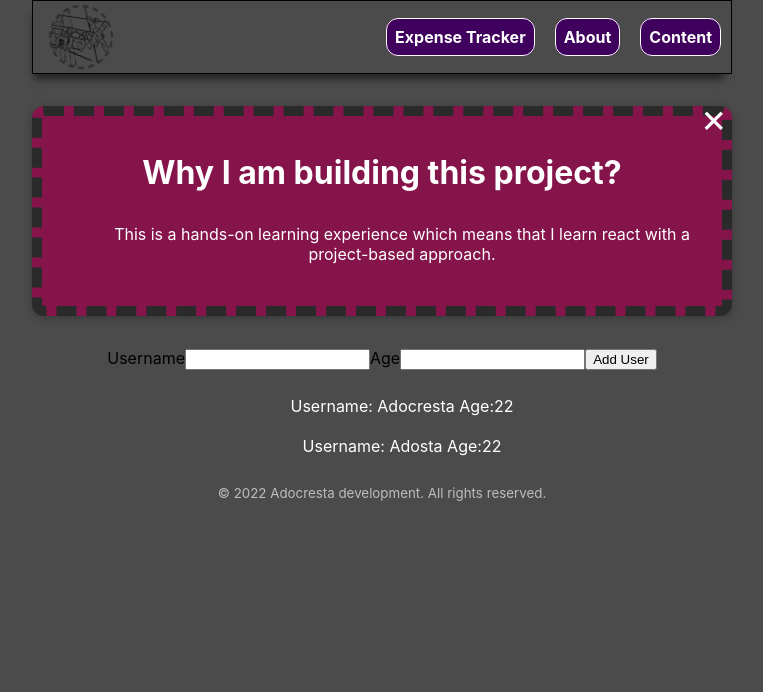
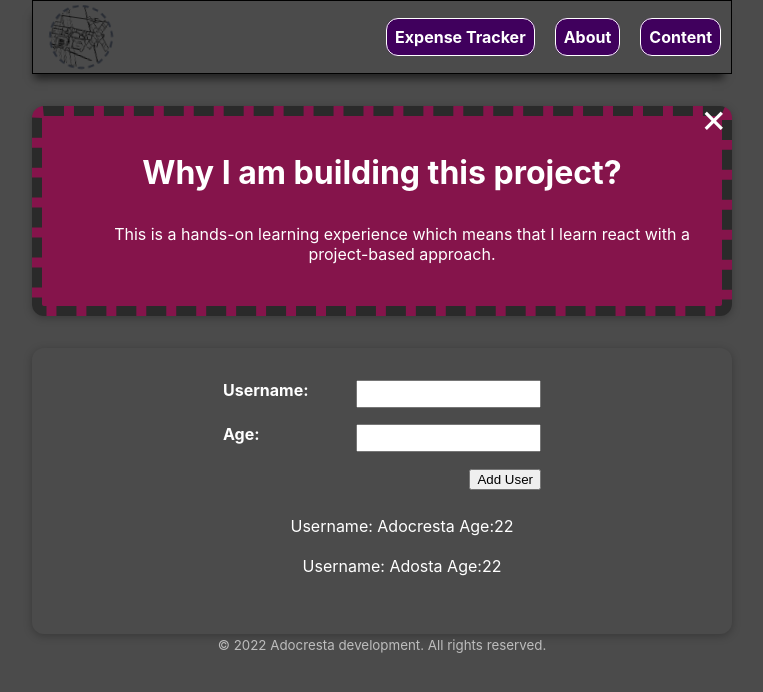
Before and after one commit to Adocresta/learning-react, a React (Create React App) app: page / in a window 1280 px wide. Shown: the top 692 px of the page, without its empty margins (258-1021 px from the left). Built offline with nearby package versions, Linux system fonts and the light colour scheme.

Commit message:
username tracker styling test

```diff
--- a/src/App.css
+++ b/src/App.css
@@ -38,3 +38,7 @@
     transform: rotate(360deg);
   }
 }
+
+.username-tracker {
+  padding: 2rem;
+}
--- a/src/App.js
+++ b/src/App.js
@@ -10,6 +10,7 @@ import NewExpense from "./components/ExpenseTracker/NewExpense/NewExpense";
 // Username Tracker Files
 import AddUserPanel from "./components/UsernameTracker/AddUserPanel/AddUserPanel";
 import UserDataList from "./components/UsernameTracker/UserDataList/UserDataList";
+import Card from "./components/UI/Card";
 
 function App() {
   // Expense Tracker Datas
@@ -110,8 +111,10 @@ function App() {
       />
       {showAbout && AboutSection}
       {showExpenseTracker && ExpenseTracker}
-      <AddUserPanel onNewUserData={addNewUserDataHandler} />
-      <UserDataList userData={userData} />
+      <Card className="username-tracker">
+        <AddUserPanel onNewUserData={addNewUserDataHandler} />
+        <UserDataList userData={userData} />
+      </Card>
       <Footer />
     </React.Fragment>
   );
--- /dev/null
+++ b/src/components/UsernameTracker/AddUserPanel/AddUserPanel.css
@@ -0,0 +1,29 @@
+.add-user {
+  display: flex;
+  flex-direction: column;
+  flex-wrap: wrap;
+  gap: 1rem;
+  margin-bottom: 1rem;
+  text-align: left;
+  color: white;
+}
+
+.add-user__input {
+  display: flex;
+  flex-direction: row;
+  justify-content: space-between;
+  width: 50%;
+  margin: 0 auto;
+}
+
+.add-user__input label {
+  font-weight: bold;
+  margin-bottom: 0.5rem;
+  display: inline;
+  padding-right: 2rem;
+}
+
+.add-user__button {
+  text-align: right;
+  margin-right: 25%;
+}
--- a/src/components/UsernameTracker/AddUserPanel/AddUserPanel.js
+++ b/src/components/UsernameTracker/AddUserPanel/AddUserPanel.js
@@ -1,5 +1,6 @@
 import React from "react";
 import { useState } from "react";
+import "./AddUserPanel.css";
 
 const AddUserPanel = (props) => {
   const [username, setUserName] = useState("");
@@ -27,11 +28,19 @@ const AddUserPanel = (props) => {
 
   return (
     <form onSubmit={SubmitEvetHandler}>
-      <label>Username</label>
-      <input type="text" onChange={usernameChangeHandler} />
-      <label>Age</label>
-      <input type="text" onChange={ageChangeHandler} />
-      <button type="submit">Add User</button>
+      <div className="add-user">
+        <div className="add-user__input">
+          <label>Username:</label>
+          <input type="text" onChange={usernameChangeHandler} />
+        </div>
+        <div className="add-user__input">
+          <label>Age:</label>
+          <input type="text" onChange={ageChangeHandler} />
+        </div>
+        <div className="add-user__button">
+          <button type="submit">Add User</button>
+        </div>
+      </div>
     </form>
   );
 };
```
